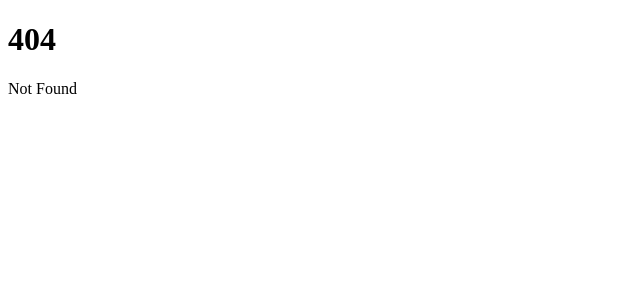
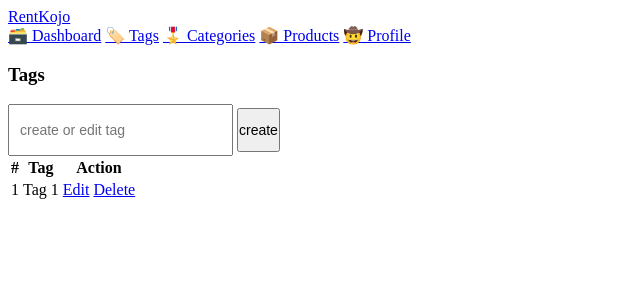
Before and after one commit to blessdarah/RentKojo-svelte, a SvelteKit app: page /dashboard/tags in a window 1280 px wide. Before the commit this address had no page. Shown: the top 300 px of the page, without its empty margins (0-640 px from the left). Built offline with nearby package versions, Linux system fonts and the light colour scheme.

Commit message:
chore: update dashboard page

```diff
--- a/src/routes/(admin)/+layout.svelte
+++ b/src/routes/(admin)/+layout.svelte
@@ -1,31 +1,16 @@
-<header>
-    <a href="/">
-        <strong>Admin logo</strong>
-    </a>
-    <nav>
-        <a href="/dashboard">Dashboard</a>
-        <a href="/dashboard/profile">Profile</a>
-    </nav>
-</header>
-<main>
-    <slot />
-</main>
-<style>
-    header {
-        display: flex;
-        justify-content: space-between;
-        align-items: center;
-        padding: 10px 3rem;
-    }
-    nav {
-        display: flex;
-        flex-direction: row;
-        gap: 30px;
-    }
-    main {
-        margin-top: 2rem;
-        width: 90vw;
-        max-width: 100%;
-        margin: 0 auto;
-    }
-</style>
+<div class="lg:flex">
+    <header class="flex justify-between items-center p-4 md:flex-col md:items-start md:max-w-[400px] md:h-screen
+        md:justify-normal md:border-r dark:md:border-gray-800">
+        <a href="/" class="md:text-center md:w-full md:font-black">RentKojo</a>
+        <nav class="space-x-3 md:flex-col md:space-x-0 md:items-start md:p-0 md:m-0 md:space-y-2 md:mt-4 text-sm">
+            <a href="/dashboard" class="md:w-full md:px-6 md:py-2 md:hover:bg-gray-200 dark:md:hover:bg-gray-700">🗃️ Dashboard</a>
+            <a href="/dashboard/tags" class="md:w-full md:px-6 md:py-2 md:hover:bg-gray-200 dark:md:hover:bg-gray-700">🏷️ Tags</a>
+            <a href="/dashboard" class="md:w-full md:px-6 md:py-2 md:hover:bg-gray-200 dark:md:hover:bg-gray-700">🎖️ Categories</a>
+            <a href="/dashboard" class="md:w-full md:px-6 md:py-2 md:hover:bg-gray-200 dark:md:hover:bg-gray-700">📦 Products</a>
+            <a href="/dashboard/profile" class="md:w-full md:px-6 md:py-2 md:hover:bg-gray-200 dark:md:hover:bg-gray-700">🤠 Profile</a>
+        </nav>
+    </header>
+    <main class="container">
+        <slot />
+    </main>
+</div>
--- /dev/null
+++ b/src/routes/(admin)/dashboard/tags/+page.svelte
@@ -0,0 +1,42 @@
+<section class="flex items-center justify-between my-4">
+<h3>Tags</h3>
+    <form class="flex items-center space-x-2 mb-0">
+        <input type="text" placeholder="create or edit tag" />
+        <button role="button">create</button>
+    </form>
+</section>
+<table>
+    <thead>
+        <tr>
+            <th>#</th>
+            <th>Tag</th>
+            <th>Action</th>
+        </tr>
+    </thead>
+        <tbody>
+
+    <tr>
+        <td>1</td>
+        <td>Tag 1</td>
+        <td class="flex space-x-2">
+                <a href="#" role="button" class="py-1 text-sm">Edit</a>
+                <a href="#" role="button" class="py-1 text-sm bg-red-500 border-red-700 hover:bg-red-400">Delete</a>
+            </td>
+    </tr>
+    </tbody>
+</table>
+
+<style>
+    input {
+        padding: 2px 30px 2px 10px;
+        margin: 0;
+        height: 44px;
+        font-size: 14px;
+    }
+
+    form button {
+        padding: 0;
+        height: 44px;
+        font-size: 14px;
+    }
+</style>
```
Also changed, not shown: src/components/Counter.svelte (added, +7 -0 lines), src/routes/(admin)/dashboard/+page.svelte (+6 -9 lines), src/routes/(admin)/dashboard/+page.ts (added, +13 -0 lines), src/routes/(admin)/dashboard/profile/+page.svelte (+8 -0 lines).
